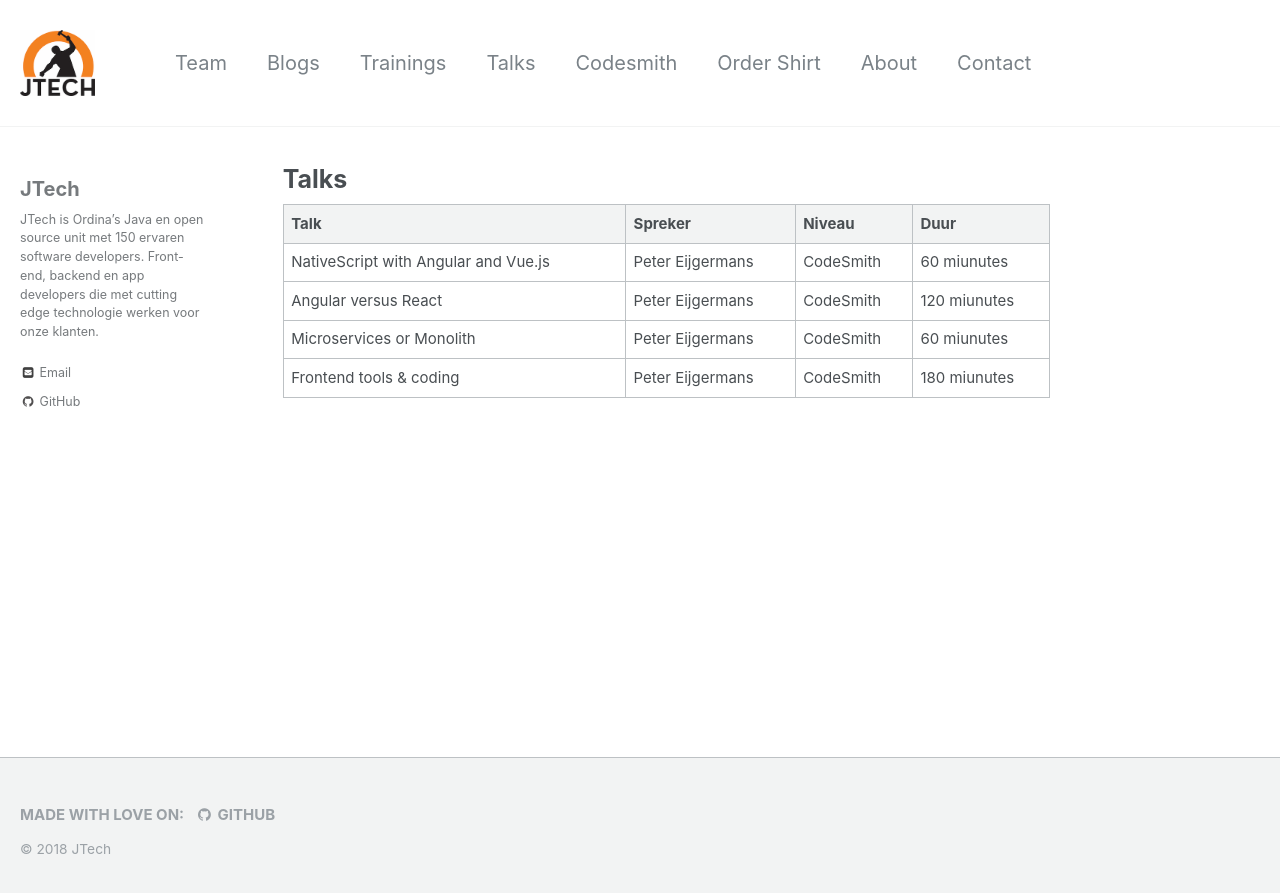
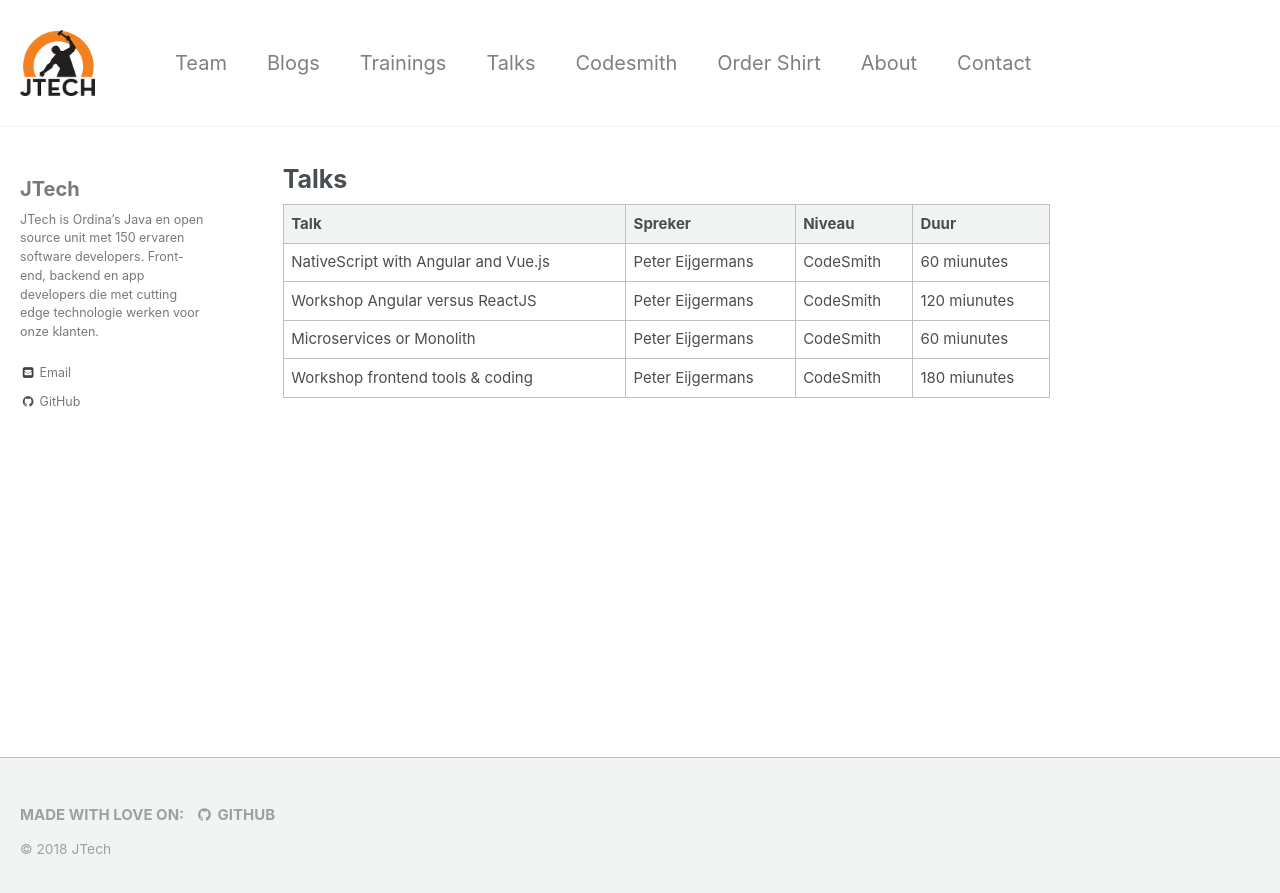
Before and after one commit to Ordina-JTech/Ordina-JTech.github.io, a Jekyll site: the page built from talks.md, in a window 1280 px wide. Shown: the top 893 px of the page. Built offline with Jekyll 4.4.1, drawn with Linux system fonts in a browser that asks for light colours.

Commit message:
uodated talks

```diff
--- a/talks.md
+++ b/talks.md
@@ -7,6 +7,6 @@ author_profile: true
 | Talk | Spreker | Niveau | Duur |
 |-------|--------|---------|---------|
 | NativeScript with Angular and Vue.js | Peter Eijgermans | CodeSmith | 60 miunutes
-| Angular versus React | Peter Eijgermans | CodeSmith | 120 miunutes
+| Workshop Angular versus ReactJS | Peter Eijgermans | CodeSmith | 120 miunutes
 | Microservices or Monolith | Peter Eijgermans | CodeSmith | 60 miunutes
-| Frontend tools & coding | Peter Eijgermans | CodeSmith | 180 miunutes
+| Workshop frontend tools & coding | Peter Eijgermans | CodeSmith | 180 miunutes
```
